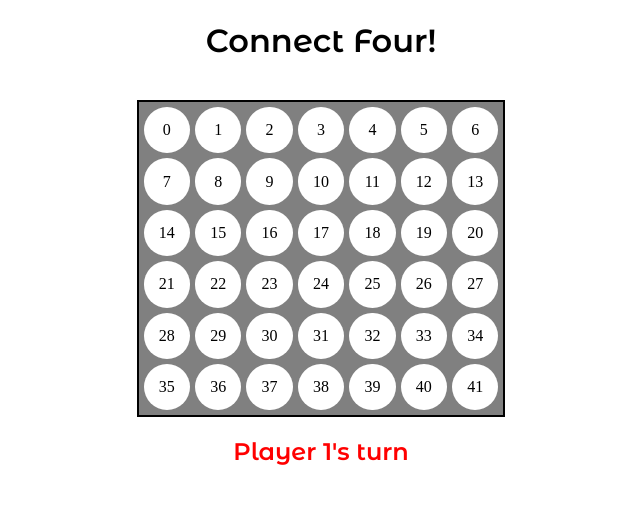
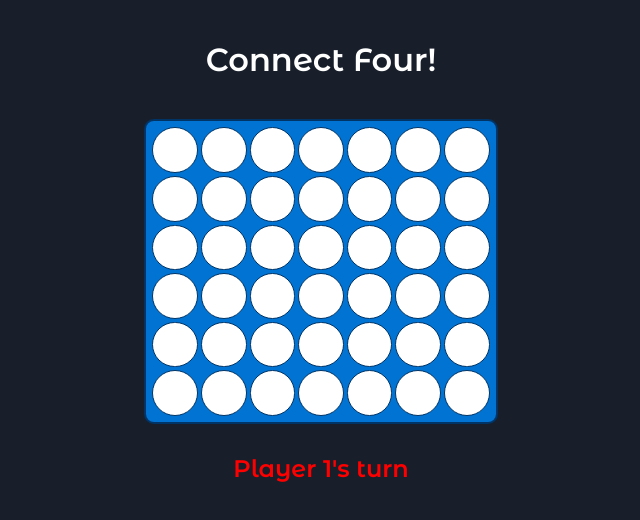
Before and after one commit to Andy-Reynolds/connect-four-project, a plain HTML site: page index.html in a window 1280 px wide. Shown: the whole page, without its empty margins (319-959 px from the left). Drawn offline with Linux system fonts and the light colour scheme.

Commit message:
Added variables and improved styling

```diff
--- a/index.html
+++ b/index.html
@@ -13,48 +13,48 @@
   <h1 id="header">Connect Four!</h1>
 
   <div class="playing-grid">
-    <div class="playing-grid__token-space">0</div>
-    <div class="playing-grid__token-space">1</div>
-    <div class="playing-grid__token-space">2</div>
-    <div class="playing-grid__token-space">3</div>
-    <div class="playing-grid__token-space">4</div>
-    <div class="playing-grid__token-space">5</div>
-    <div class="playing-grid__token-space">6</div>
-    <div class="playing-grid__token-space">7</div>
-    <div class="playing-grid__token-space">8</div>
-    <div class="playing-grid__token-space">9</div>
-    <div class="playing-grid__token-space">10</div>
-    <div class="playing-grid__token-space">11</div>
-    <div class="playing-grid__token-space">12</div>
-    <div class="playing-grid__token-space">13</div>
-    <div class="playing-grid__token-space">14</div>
-    <div class="playing-grid__token-space">15</div>
-    <div class="playing-grid__token-space">16</div>
-    <div class="playing-grid__token-space">17</div>
-    <div class="playing-grid__token-space">18</div>
-    <div class="playing-grid__token-space">19</div>
-    <div class="playing-grid__token-space">20</div>
-    <div class="playing-grid__token-space">21</div>
-    <div class="playing-grid__token-space">22</div>
-    <div class="playing-grid__token-space">23</div>
-    <div class="playing-grid__token-space">24</div>
-    <div class="playing-grid__token-space">25</div>
-    <div class="playing-grid__token-space">26</div>
-    <div class="playing-grid__token-space">27</div>
-    <div class="playing-grid__token-space">28</div>
-    <div class="playing-grid__token-space">29</div>
-    <div class="playing-grid__token-space">30</div>
-    <div class="playing-grid__token-space">31</div>
-    <div class="playing-grid__token-space">32</div>
-    <div class="playing-grid__token-space">33</div>
-    <div class="playing-grid__token-space">34</div>
-    <div class="playing-grid__token-space allowed">35</div>
-    <div class="playing-grid__token-space allowed">36</div>
-    <div class="playing-grid__token-space allowed">37</div>
-    <div class="playing-grid__token-space allowed">38</div>
-    <div class="playing-grid__token-space allowed">39</div>
-    <div class="playing-grid__token-space allowed">40</div>
-    <div class="playing-grid__token-space allowed">41</div>
+    <div class="playing-grid__token-space"></div>
+    <div class="playing-grid__token-space"></div>
+    <div class="playing-grid__token-space"></div>
+    <div class="playing-grid__token-space"></div>
+    <div class="playing-grid__token-space"></div>
+    <div class="playing-grid__token-space"></div>
+    <div class="playing-grid__token-space"></div>
+    <div class="playing-grid__token-space"></div>
+    <div class="playing-grid__token-space"></div>
+    <div class="playing-grid__token-space"></div>
+    <div class="playing-grid__token-space"></div>
+    <div class="playing-grid__token-space"></div>
+    <div class="playing-grid__token-space"></div>
+    <div class="playing-grid__token-space"></div>
+    <div class="playing-grid__token-space"></div>
+    <div class="playing-grid__token-space"></div>
+    <div class="playing-grid__token-space"></div>
+    <div class="playing-grid__token-space"></div>
+    <div class="playing-grid__token-space"></div>
+    <div class="playing-grid__token-space"></div>
+    <div class="playing-grid__token-space"></div>
+    <div class="playing-grid__token-space"></div>
+    <div class="playing-grid__token-space"></div>
+    <div class="playing-grid__token-space"></div>
+    <div class="playing-grid__token-space"></div>
+    <div class="playing-grid__token-space"></div>
+    <div class="playing-grid__token-space"></div>
+    <div class="playing-grid__token-space"></div>
+    <div class="playing-grid__token-space"></div>
+    <div class="playing-grid__token-space"></div>
+    <div class="playing-grid__token-space"></div>
+    <div class="playing-grid__token-space"></div>
+    <div class="playing-grid__token-space"></div>
+    <div class="playing-grid__token-space"></div>
+    <div class="playing-grid__token-space"></div>
+    <div class="playing-grid__token-space allowed"></div>
+    <div class="playing-grid__token-space allowed"></div>
+    <div class="playing-grid__token-space allowed"></div>
+    <div class="playing-grid__token-space allowed"></div>
+    <div class="playing-grid__token-space allowed"></div>
+    <div class="playing-grid__token-space allowed"></div>
+    <div class="playing-grid__token-space allowed"></div>
   </div>
 
   <h2 id="current-player" class="player-one-turn">Player 1's turn</h2>
--- a/style.scss
+++ b/style.scss
@@ -1,9 +1,18 @@
-@import url('https://fonts.googleapis.com/css2?family=Montserrat+Alternates:wght@600&display=swap');
+@import "variables.scss";
 
+* {
+  padding: 0;
+  margin: 0;
+  font-family: 'Montserrat Alternates', sans-serif;
+  background-color: $background;
+  // font-weight: bold;
+  // font-size: 1rem;
+}
 
 #header {
   text-align: center;
-  font-family: 'Montserrat Alternates', sans-serif;
+  margin-top: 40px;
+  color: white;
 }
 
 .playing-grid {
@@ -13,11 +22,13 @@
   align-content: space-around;
   margin-inline: auto;
   margin-top: 40px;
-  width: 360px;
-  height: calc(360px * 6/7);
-  border: 2px solid black;
-  background-color: grey;
-  padding: 2px;
+  width: 340px;
+  height: calc(340px * 6/7);
+  border: 2px solid $gameboardBorder;
+  background-color: $gameboard;
+  padding: 5px;
+  margin-bottom: 30px;
+  border-radius: 10px;
 
   &__token-space {
     border-radius: 100%;
@@ -27,15 +38,18 @@
     justify-content: center;
     align-items: center;
     background-color: white;
+    border: solid 1px $gameboardBorder;
   }
 
   .player-one {
-    background-color: red;
+    background-color: $playerOne;
+    // border: solid 2px $gameboardBorder;
     border-radius: 100%
   }
 
   .player-two {
-    background-color: blue;
+    background-color: $playerTwo;
+    // border: solid 2px $gameboardBorder;
     border-radius: 100%
   }
 
@@ -51,9 +65,9 @@
 }
 
 .player-one-turn {
-  color: red;
+  color: $playerOne;
 }
 
 .player-two-turn {
-  color: blue;
+  color: $playerTwo;
 }
--- /dev/null
+++ b/variables.scss
@@ -0,0 +1,7 @@
+@import url('https://fonts.googleapis.com/css2?family=Montserrat+Alternates:wght@600&display=swap');
+
+$background: #181F2A;
+$gameboard: #0173D3;
+$gameboardBorder: #003466;
+$playerOne: #FE0000;
+$playerTwo: #FFF205;
```
Also changed, not shown: dist/style.css, dist/variables.css (added).
